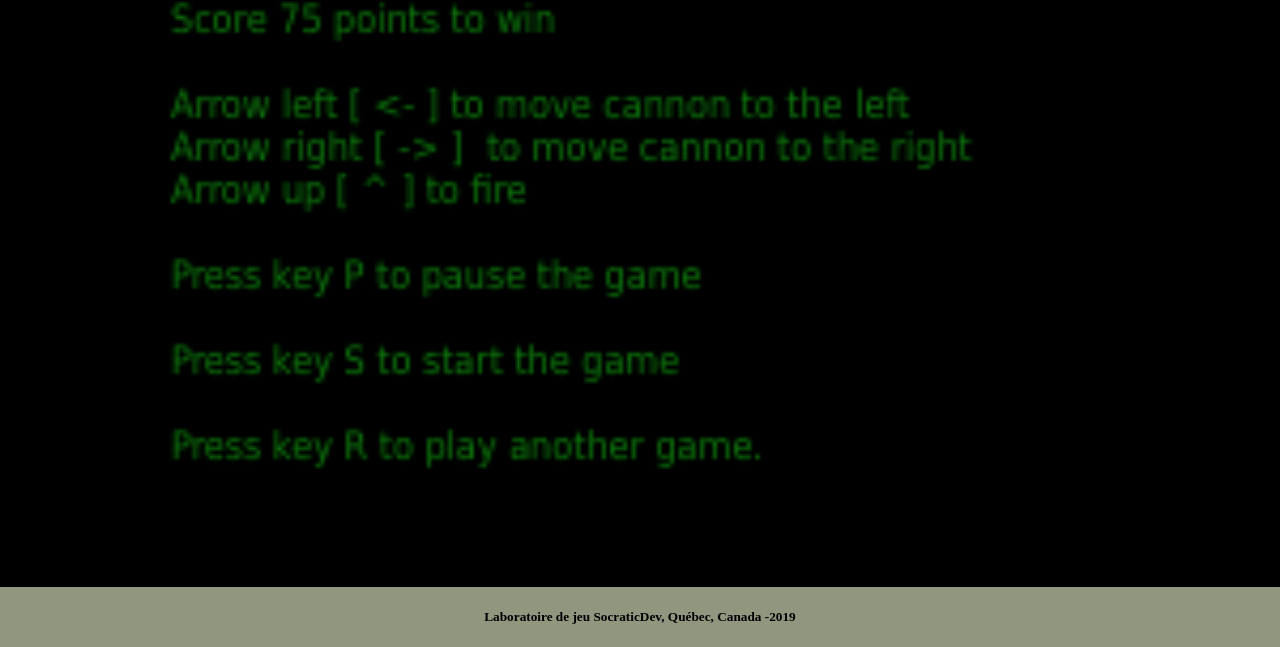
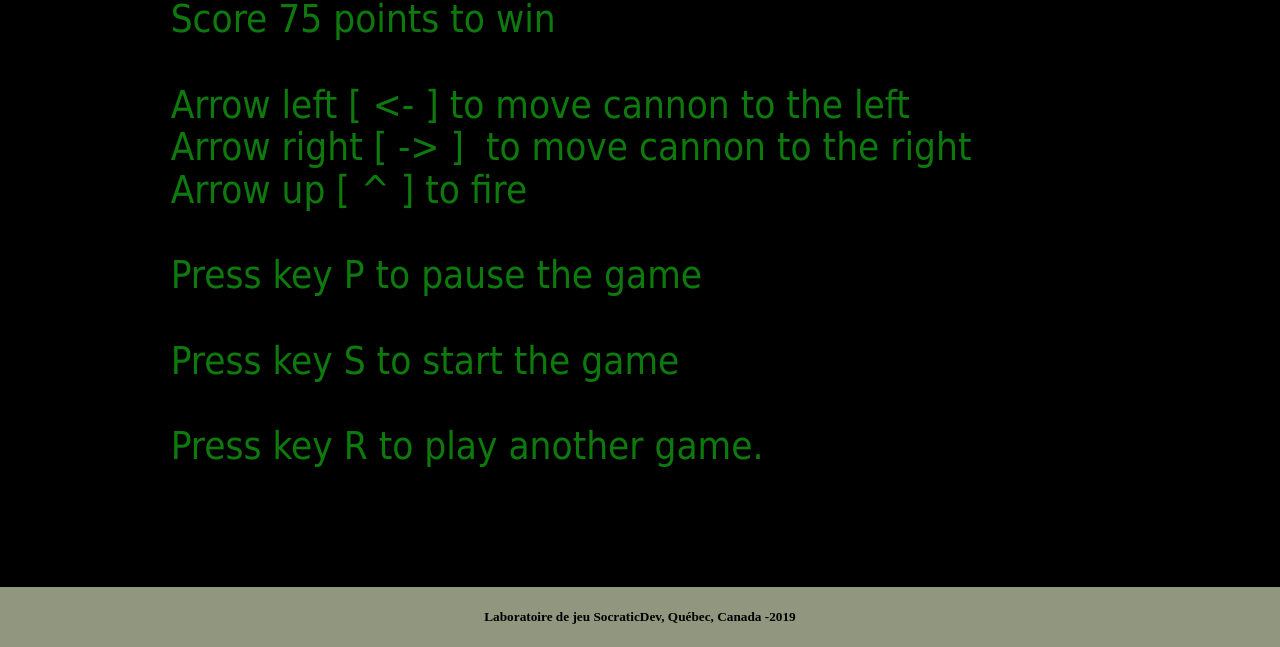
Before and after one commit to socraticDevBlog/dailybuild-2_0, a website: page maxstertrooper/jeu.html in a window 1280 px wide. Shown: the part 153-800 px from the top of the page. Drawn offline with Linux system fonts and the light colour scheme.

Commit message:
maxstertropper: scaling
* scale canvas!
* smoothing option for pixelated style
* width and height logic
** Game logic refers to width, which was 300 by default
** move scale() outside of Runner
** move logical width and height to arguments
* update replay instruction

```diff
--- a/maxstertrooper/js/commonTools.js
+++ b/maxstertrooper/js/commonTools.js
@@ -41,3 +41,20 @@
   var context = canvas.getContext("2d");
   context.clearRect(0, 0, canvas.width, canvas.height);
 }
+
+function scaleScreen(canvas, width, height, smooth=true) {
+  var scale = window.devicePixelRatio || 1;
+  var container = canvas.parentNode.getBoundingClientRect();
+  var zoom = Math.min(
+    (container.height / height),
+    (container.width / width),
+  );
+  var zoomScale = zoom * scale;
+  canvas.style.height = `${height * zoom}px`;
+  canvas.style.width = `${width * zoom}px`;
+  if(smooth){
+    canvas.height = height * zoomScale;
+    canvas.width = width * zoomScale;
+    context.scale(zoomScale, zoomScale);
+  }
+}
--- a/maxstertrooper/js/logic.js
+++ b/maxstertrooper/js/logic.js
@@ -1,12 +1,14 @@
 const WINNING_TRESHOLD = 75;
 
 class Runner {
-  constructor(canvas, context) {
+  constructor(canvas, context, width, height) {
     this.canvas = canvas;
     this.context = context;
+    this.height = height;
+    this.width = width;
     this.flyers = {};
     this.bullets = {};
-    this.cannon = new Cannon(canvas.width, canvas.height);
+    this.cannon = new Cannon(this.width, this.height);
     this.display = new PointsDisplay();
     this.points = 15;
     this.loopingInverval = null;
@@ -194,7 +196,7 @@ class Runner {
         }
       }
     } else {
-      if (flyer.x < self.canvas.width) {
+      if (flyer.x < self.width) {
         flyer.moveRight();
       } else {
         flyer.moveLeft();
--- a/maxstertrooper/js/main.js
+++ b/maxstertrooper/js/main.js
@@ -1,7 +1,11 @@
 var canvas = document.getElementById("mainCanvas");
 var context = canvas.getContext("2d");
 
-var gameRunner = new Runner(canvas, context);
+var gameRunner = new Runner(canvas, context, /*width=*/ 300, /*height=*/ 150);
+
+// scale canvas
+//
+scaleScreen(canvas, gameRunner.width, gameRunner.height, /*smooth=*/ true);
 
 // display main menu
 //
@@ -14,11 +18,11 @@ function checkKey(e) {
 
   switch (event.code) {
     case "ArrowRight":
-      gameRunner.moveCannonRight(gameRunner, canvas.width);
+      gameRunner.moveCannonRight(gameRunner, gameRunner.width);
       break;
 
     case "ArrowLeft":
-      gameRunner.moveCannonLeft(gameRunner, canvas.width);
+      gameRunner.moveCannonLeft(gameRunner, gameRunner.width);
       break;
 
     case "ArrowUp":
--- a/maxstertrooper/js/visualArtefact.js
+++ b/maxstertrooper/js/visualArtefact.js
@@ -58,7 +58,7 @@ class PointsDisplay extends VisualArtefact {
   gameOver(context) {
     textToCanvas(
       context,
-      "Game over : refresh browser (F5) to play again !",
+      "Game over : press R to play again !",
       this.x,
       this.y,
       this.innercolor,
--- a/maxstertrooper/styles/customStyles.css
+++ b/maxstertrooper/styles/customStyles.css
@@ -12,19 +12,22 @@
 }
 
 .customMain {
+  background-color: #91967f;
   position: absolute;
   left: 0;
   width: 100%;
   top: 100px;
   overflow: auto;
+
+  /*   100vh == screen total height ; 160px == header.height + footer.height */
+  height: calc(100vh - 160px);
 }
 
 .customCanvas {
   background-color: black;
-  width: 100%;
-
-  /*   100vh == screen total height ; 160px == header.height + footer.height */
-  height: calc(100vh - 160px);
+  display: block;
+  image-rendering: pixelated;
+  margin: auto;
 }
 
 .customFooter {
```
